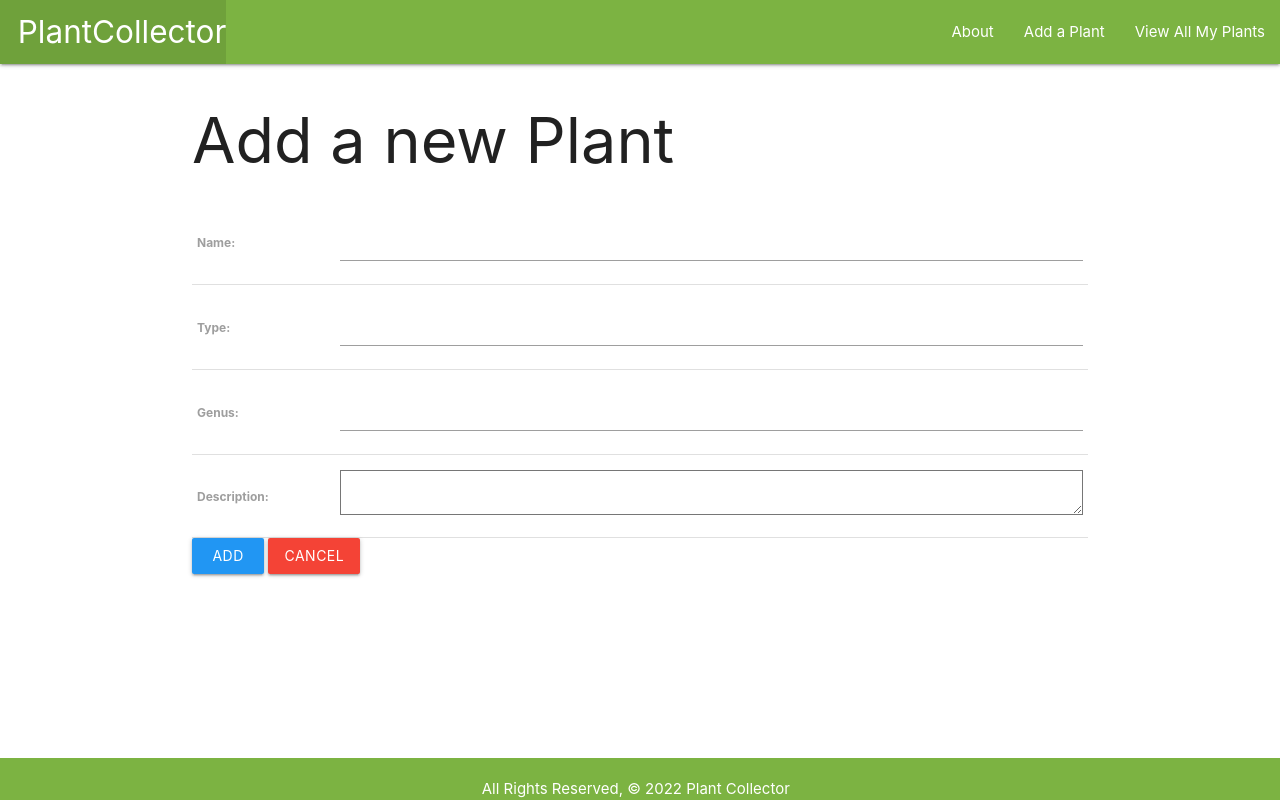
After one commit to jmolasky/plant_collector, a Django app: page /plants/create/ in a window 1280 px wide. The commit adds this page. Run offline with Django 4.2, Linux system fonts and the light colour scheme.

Commit message:
add create, update, and delete functionality using class-based views

```diff
--- a/main_app/models.py
+++ b/main_app/models.py
@@ -1,4 +1,5 @@
 from django.db import models
+from django.urls import reverse
 
 # Create your models here.
 
@@ -10,3 +11,6 @@ class Plant(models.Model):
 
     def __str__(self):
         return self.name
+
+    def get_absolute_url(self):
+        return reverse('detail', kwargs={'plant_id': self.id})
--- a/main_app/static/css/style.css
+++ b/main_app/static/css/style.css
@@ -7,8 +7,3 @@ body {
 main {
   flex-grow: 1;
 }
-
-footer {
-  padding-top: 0;
-  text-align: right;
-}
--- a/main_app/templates/base.html
+++ b/main_app/templates/base.html
@@ -15,7 +15,7 @@
   </head>
   <body>
     <header class="navbar-fixed">
-      <nav>
+      <nav class="light-green darken-1">
         <div class="nav-wrapper">
           <ul>
             <li>
@@ -26,14 +26,15 @@
           </ul>
           <ul class="right">
             <li><a href="{% url 'about' %}">About</a></li>
+            <li><a href="{% url 'plants_create' %}">Add a Plant</a></li>
             <li><a href="{% url 'index' %}">View All My Plants</a></li>
           </ul>
         </div>
       </nav>
     </header>
     <main class="container">{% block content %} {% endblock %}</main>
-    <footer class="page-footer">
-      <div class="right">
+    <footer class="page-footer light-green darken-1">
+      <div class="center">
         All Rights Reserved, &copy; 2022 Plant Collector &nbsp;
       </div>
     </footer>
--- /dev/null
+++ b/main_app/templates/main_app/plant_form.html
@@ -0,0 +1,25 @@
+{% extends 'base.html' %} {% block content %} {% if object %}
+<h1>Edit {{ object.name}}'s info</h1>
+{% else%}
+<h1>Add a new Plant</h1>
+{% endif %}
+
+<form action="" method="POST">
+  {% csrf_token %}
+  <table>
+    {{ form.as_table }}
+  </table>
+
+  <input
+    class="btn blue"
+    type="submit"
+    value="{% if object %} Edit {% else %} Add {% endif %}"
+  />
+  {% if object %}
+  <a class="btn red" href="{% url 'detail' object.id %}">Cancel</a>
+  {% else %}
+  <a class="btn red" href="{% url 'home' %}">Cancel</a>
+  {% endif %}
+</form>
+
+{% endblock %}
--- a/main_app/templates/plants/detail.html
+++ b/main_app/templates/plants/detail.html
@@ -9,5 +9,9 @@
     <p>Genus: {{ plant.genus }}</p>
     <p>Description: {{ plant.description }}</p>
   </div>
+  <div class="card-action">
+    <a href="{% url 'plants_update' plant.id %}">Edit</a>
+    <a href="{% url 'plants_delete' plant.id %}">Delete</a>
+  </div>
 </div>
 {% endblock %}
--- a/main_app/urls.py
+++ b/main_app/urls.py
@@ -5,5 +5,8 @@ urlpatterns = [
     path('', views.home, name='home'),
     path('about/', views.about, name='about'),
     path('plants/', views.plants_index, name='index'),
-    path('plants/<int:plant_id>/', views.plants_detail, name='detail')
+    path('plants/<int:plant_id>/', views.plants_detail, name='detail'),
+    path('plants/create/', views.PlantCreate.as_view(), name='plants_create'),
+    path('plants/<int:pk>/update', views.PlantUpdate.as_view(), name='plants_update'),
+    path('plants/<int:pk>/delete', views.PlantDelete.as_view(), name='plants_delete'),
 ]
--- a/main_app/views.py
+++ b/main_app/views.py
@@ -1,4 +1,5 @@
 from django.shortcuts import render
+from django.views.generic.edit import CreateView, UpdateView, DeleteView
 
 from .models import Plant
 
@@ -17,3 +18,15 @@ def plants_index(request):
 def plants_detail(request, plant_id):
     plant = Plant.objects.get(id=plant_id)
     return render(request, 'plants/detail.html', {'plant': plant})
+
+class PlantCreate(CreateView):
+    model = Plant
+    fields = '__all__'
+
+class PlantUpdate(UpdateView):
+    model = Plant
+    fields = '__all__'
+
+class PlantDelete(DeleteView):
+    model = Plant
+    success_url = '/plants/'
```
Also changed, not shown: main_app/templates/main_app/plant_confirm_delete.html (added, +11 -0 lines).
